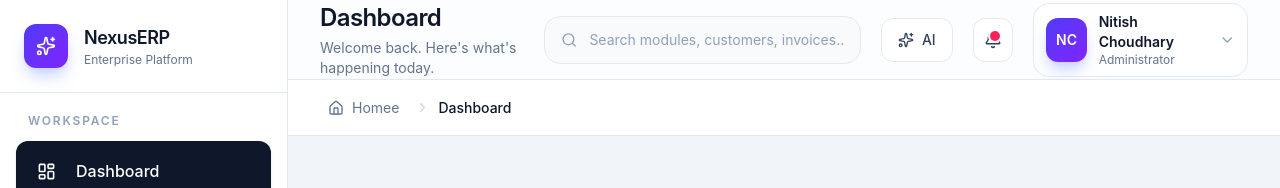
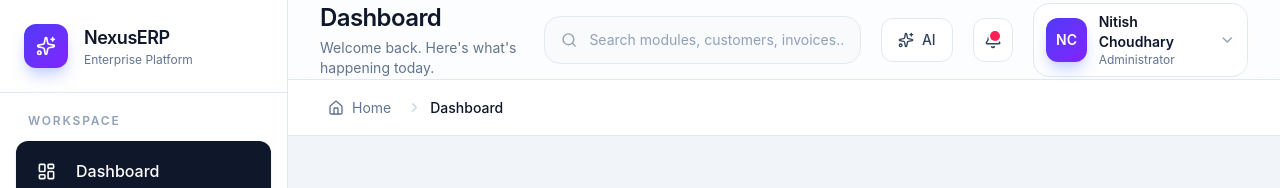
Before and after one commit to nitishchahal/NexusERP, a React (Vite) app in the folder frontend/: page /dashboard in a window 1280 px wide. Shown: the top 188 px of the page. Built offline with nearby package versions, Linux system fonts and the light colour scheme.

Commit message:
Bread Modify

```diff
--- a/frontend/src/layouts/DashboardLayout/components/Breadcrumb.tsx
+++ b/frontend/src/layouts/DashboardLayout/components/Breadcrumb.tsx
@@ -44,7 +44,7 @@ const Breadcrumb = () => {
           className="flex items-center gap-2 rounded-lg px-2 py-1 text-slate-500 transition hover:bg-slate-100 hover:text-slate-900"
         >
           <Home size={16} />
-          <span>Homee</span>
+          <span>Home</span>
         </Link>
 
         {breadcrumbs.map((item) => (
```
